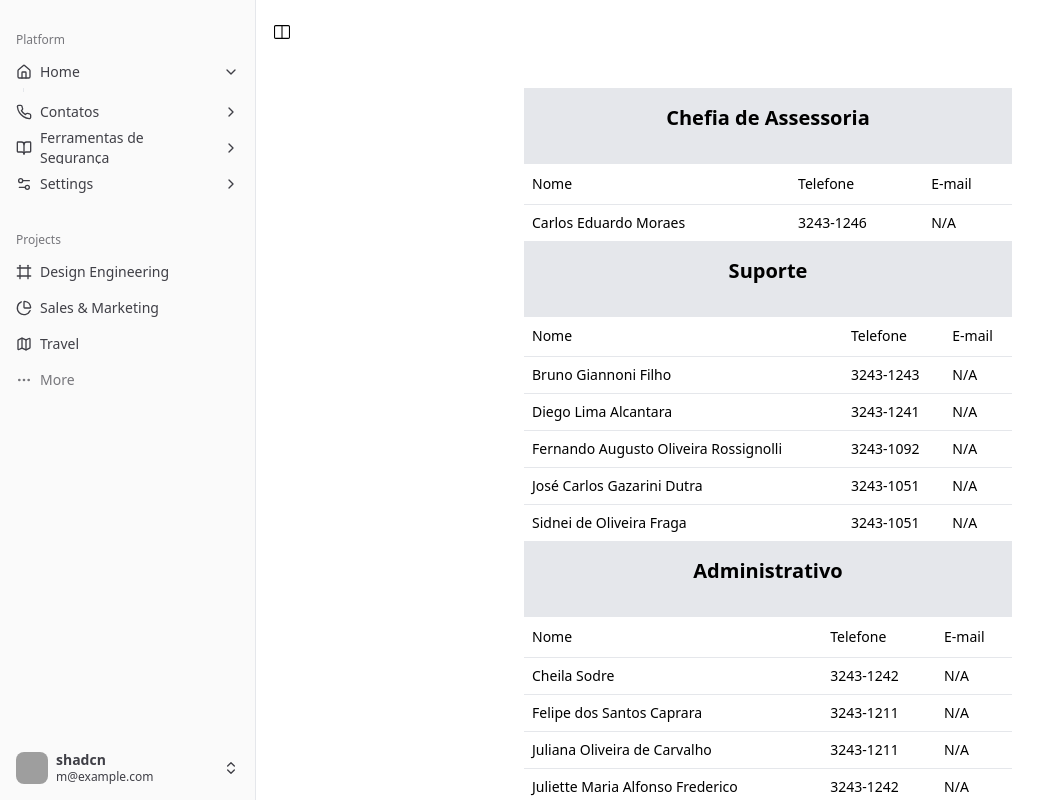
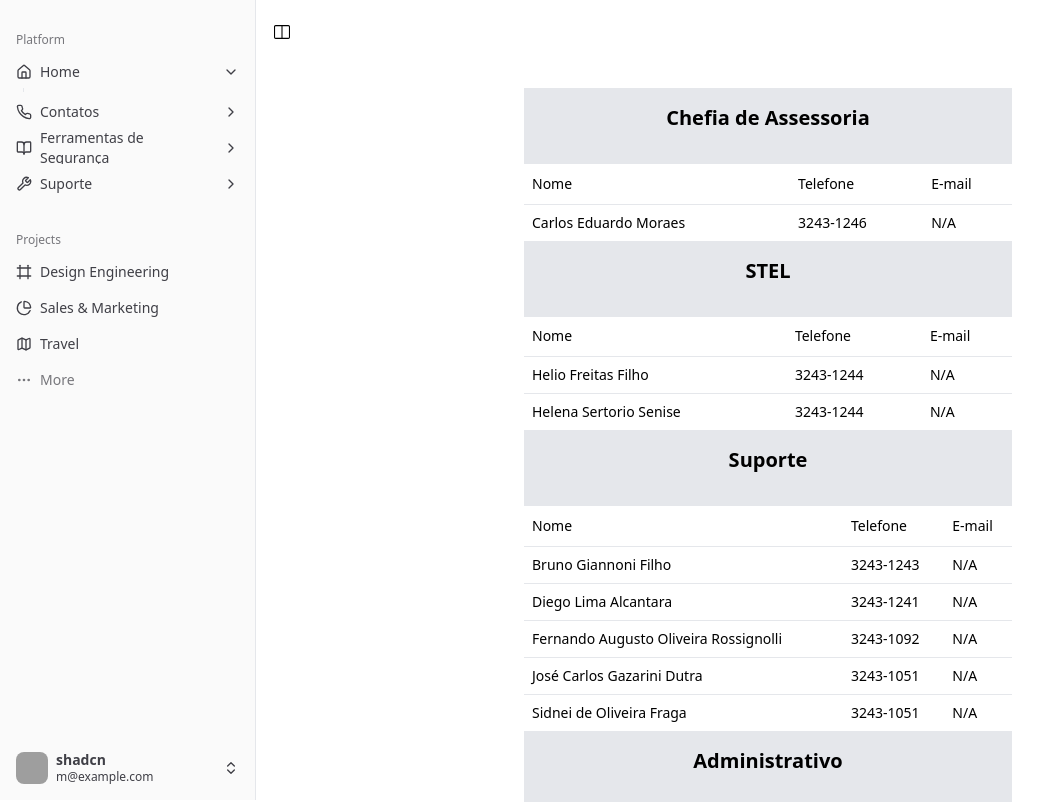
Before and after one commit to smdu-sp/intranet-tecnica, a Next.js app: page /contatos-atic in a window 1280 px wide. Shown: the top 802 px of the page, without its empty margins (0-1059 px from the left). Built offline with nearby package versions, Linux system fonts and the light colour scheme; grey boxes are pictures that could not be loaded.

Commit message:
Inclusão de contatos de STEL

```diff
--- a/src/app/contatos-atic/page.tsx
+++ b/src/app/contatos-atic/page.tsx
@@ -37,10 +37,16 @@ const dev: Person[] = [
     { name: "Orlando Cabral do Nascimento Junior", phone: "3243-1211" },
   ]
 
+  const stel = [
+    { name: "Helio Freitas Filho", phone: "3243-1244" },
+    { name: "Helena Sertorio Senise	", phone: "3243-1244" },
+  ]
+
 export default function ContatosAtic() {
   return (
     <div className="p-6 gap-7">
       <Tabela data={chefe} titulo="Chefia de Assessoria" />
+      <Tabela data={stel} titulo="STEL" />
       <Tabela data={suporte} titulo="Suporte" />
       <Tabela data={administrativo} titulo="Administrativo" />
       <Tabela data={dev} titulo="Desenvolvimento de Sistemas" />
--- a/src/components/app-sidebar.tsx
+++ b/src/components/app-sidebar.tsx
@@ -4,7 +4,7 @@ import * as React from "react"
 import {
   AudioWaveform,
   BookOpen,
-  Bot,
+  Wrench ,
   Command,
   Frame,
   GalleryVerticalEnd,
@@ -89,26 +89,19 @@ const data = {
       ],
     },
     {
-      title: "Settings",
+      title: "Suporte",
       url: "#",
-      icon: Settings2,
+      icon: Wrench,
       items: [
         {
-          title: "General",
+          title: "Informática - GLPI",
           url: "#",
         },
         {
-          title: "Team",
-          url: "#",
+          title: "Manutenção CAF/DSUP",
+          url: "http://dsup.smul.pmsp",
         },
-        {
-          title: "Billing",
-          url: "#",
-        },
-        {
-          title: "Limits",
-          url: "#",
-        },
+
       ],
     },
   ],
```
